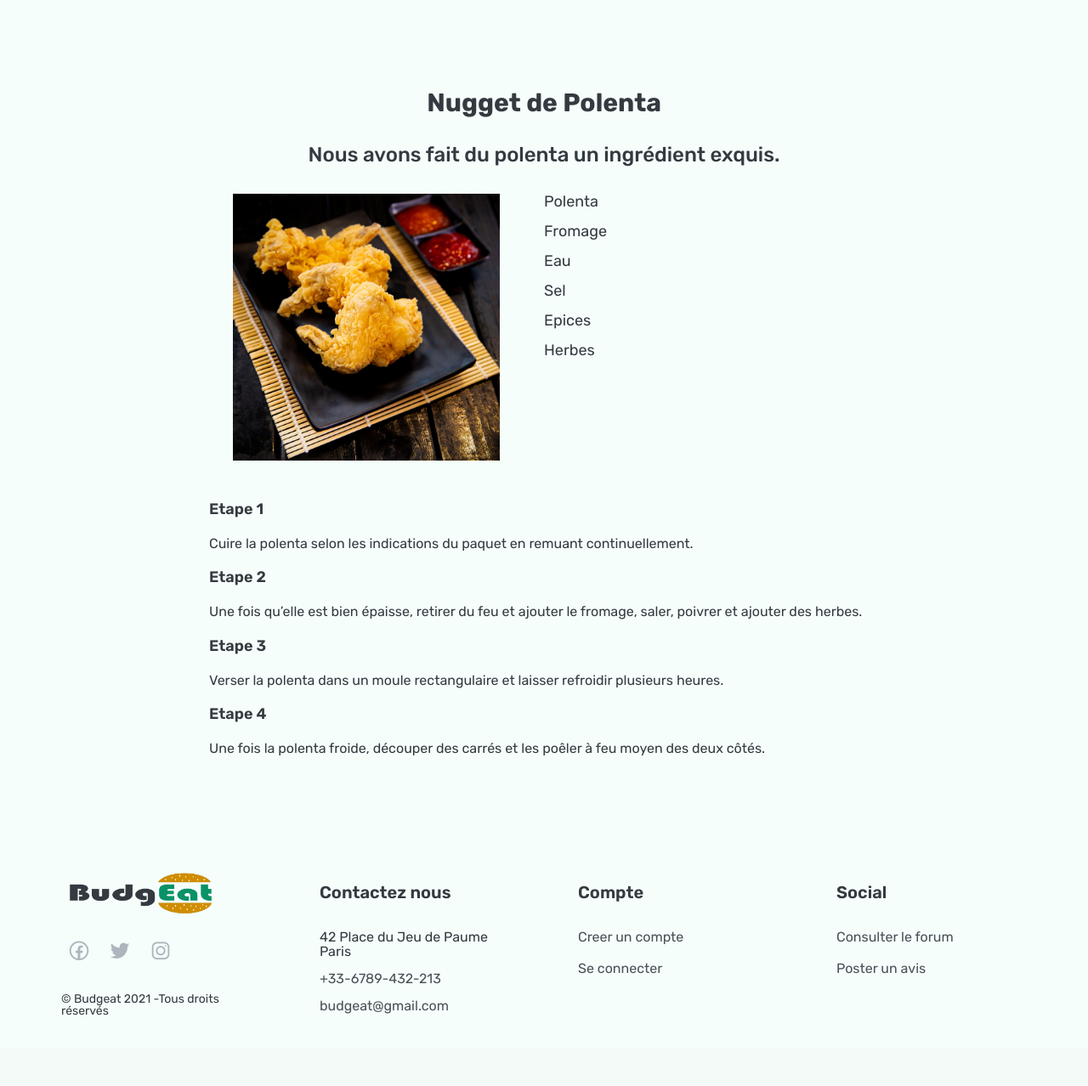
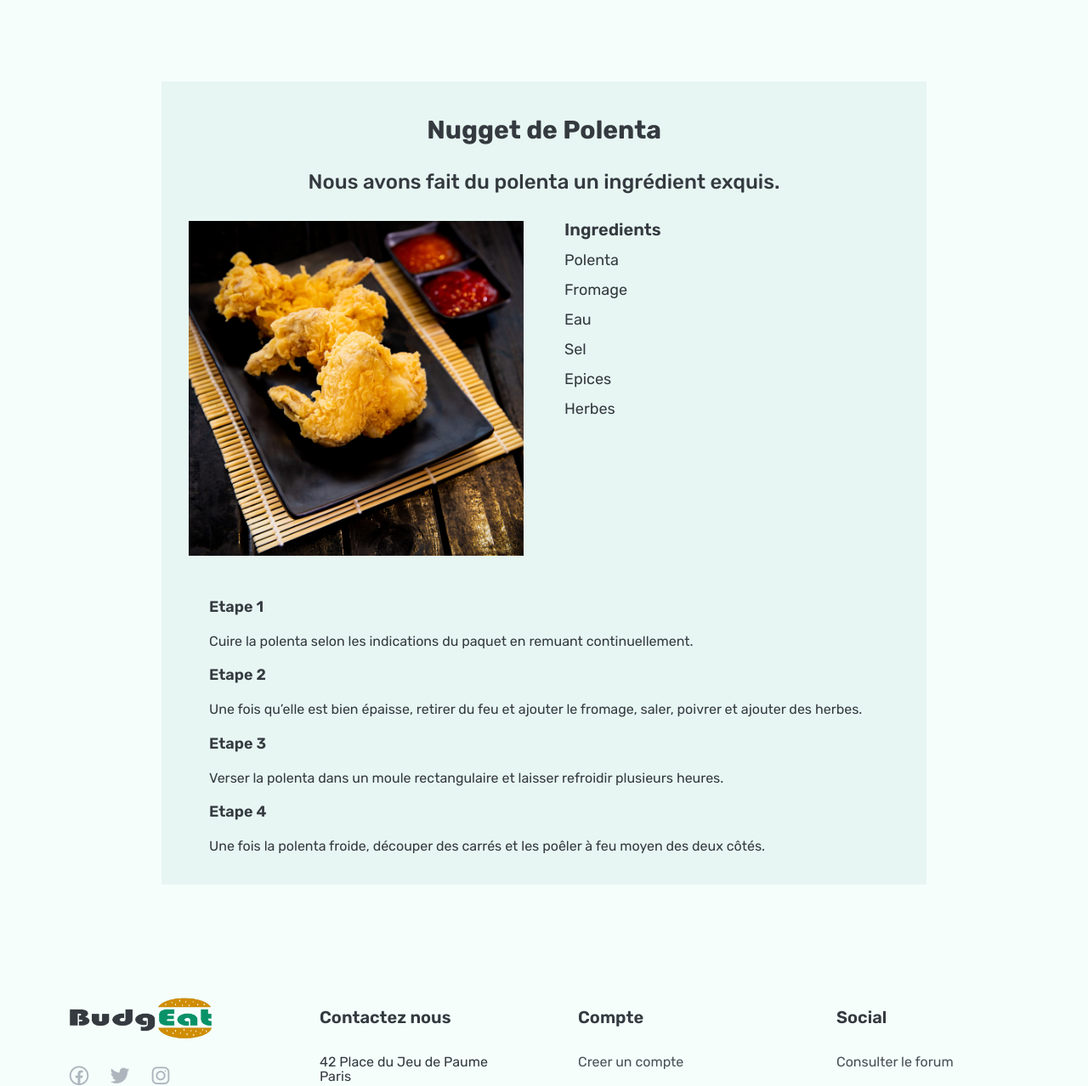
Before and after one commit to Quanghng/BudgEat, a PHP site: page /HTML/pageRecette.php in a window 1280 px wide. Shown: the part 96-1374 px from the top of the page at 85% size. Before the commit the page ends 1291 px from the top, so only its background shows below. Run offline with PHP 8.4, Linux system fonts and the light colour scheme; the visitor is signed in with stand-in values (Sample User, id 1); data comes from the database, SQL or seed files in the repository.

Commit message:
page recette (aymen t)

```diff
--- a/PagePrincipaleFrontFini/CSS/recettestyle.css
+++ b/PagePrincipaleFrontFini/CSS/recettestyle.css
@@ -231,7 +231,8 @@ button {
 .recipe-container {
   max-width: 90rem;
   margin: 9.6rem auto;
-  padding: 0 3.2rem;
+  padding: 3.2rem 3.2rem;
+  background-color: #e7f6f2;
 }
 
 .recipe-name {
@@ -251,12 +252,30 @@ button {
   line-height: 1.2;
 }
 .image-ingredients {
-  justify-items: center;
+  justify-items: end;
   margin-bottom: 4.8rem;
+  gap: 4.8rem;
 }
+
+.recipe-img-container {
+  transition: all 0.3s;
+  overflow: hidden;
+}
+
 .recipe-img {
-  width: 75%;
+  display: inline-block;
+  width: 100%;
 }
+
+.recipe-img:hover {
+  transform: scale(1.01);
+}
+
+.ingredients-presentation {
+  font-size: 2rem;
+  font-weight: 600;
+}
+
 .ingredients-list {
   justify-self: start;
   display: flex;
--- a/PagePrincipaleFrontFini/HTML/pageRecette.php
+++ b/PagePrincipaleFrontFini/HTML/pageRecette.php
@@ -55,11 +55,13 @@ $recipes3 = $desc3->fetchAll();
 
             <div class="grid grid--2cols image-ingredients">
 
-
-                <img class="recipe-img" src=" ../PICTURES/photo<?php echo $ID ?>.jpg" alt="">
+                <span class="recipe-img-container">
+                    <img class="recipe-img" src=" ../PICTURES/photo<?php echo $ID ?>.jpg" alt="">
+                </span>
 
                 <!-- Ingredients -->
                 <ul class="ingredients-list">
+                    <p class="ingredients-presentation">Ingredients</p>
                     <?php
 
                     foreach ($recipes3 as $des3) {
```
